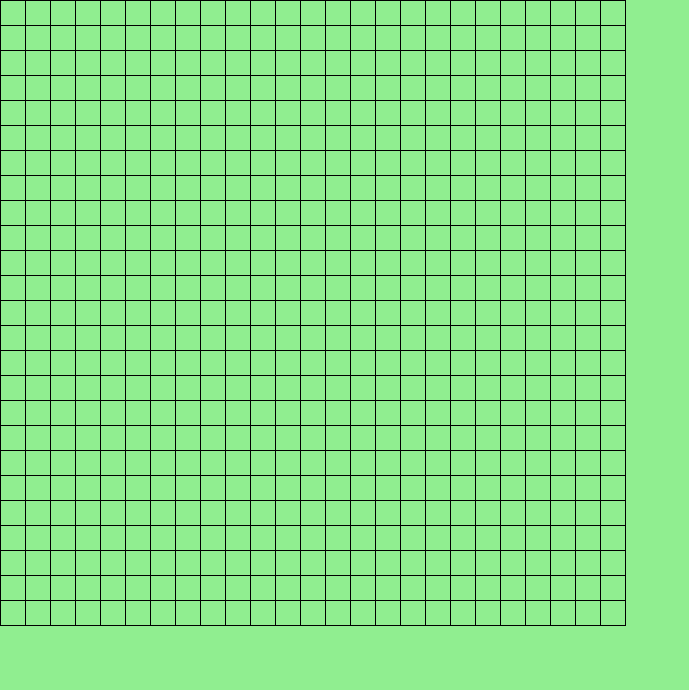
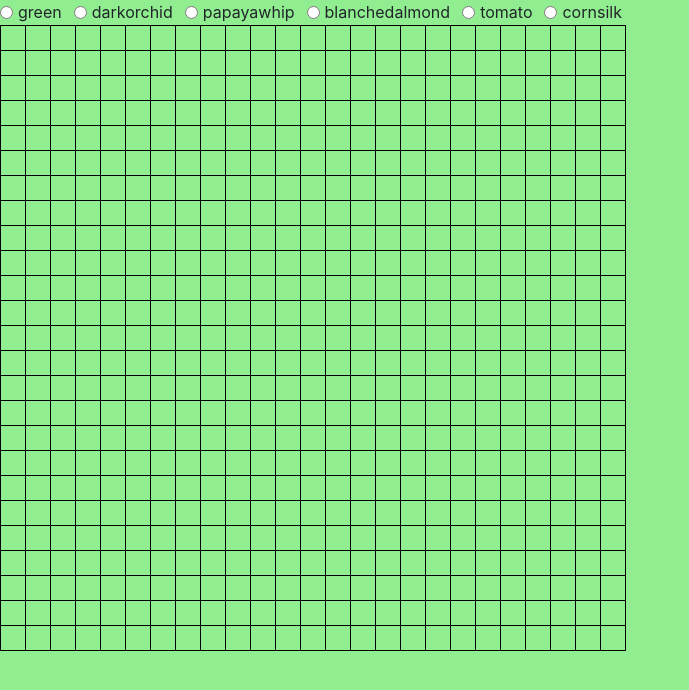
Before and after one commit to jthielman/pixel-art, a website built with webpack: page src/index.html in a window 1280 px wide. Shown: the whole page, without its empty margins (0-689 px from the left). Built offline with nearby package versions, Linux system fonts and the light colour scheme.

Commit message:
radio buttons

```diff
--- a/src/index.html
+++ b/src/index.html
@@ -7,6 +7,7 @@
   <title>Pixel Art</title>
 </head>
 <body>
+  <div id="color-picker"></div>
   <div id="grid"></div>
 
 </body>
--- /dev/null
+++ b/src/javascripts/components/paintbrush/paintbrush.js
@@ -0,0 +1,17 @@
+import utilities from '../../helpers/utilities';
+
+const colors = ['green', 'darkorchid', 'papayawhip', 'blanchedalmond', 'tomato', 'cornsilk'];
+
+const printColorPicker = () => {
+  let domString = '';
+  for (let i = 0; i < colors.length; i += 1) {
+    const color = colors[i];
+    domString += `<div class="form-check form-check-inline">
+    <input name="color" class="form-check-input color-choice" type="radio" id="${color}inlineCheckbox" value="${color}">
+    <label class="form-check-label" for="${color}inlineCheckbox">${color}</label>
+    </div>`;
+    utilities.printToDom('color-picker', domString);
+  }
+};
+
+export default { printColorPicker };
--- a/src/javascripts/main.js
+++ b/src/javascripts/main.js
@@ -1,9 +1,12 @@
 import 'bootstrap';
 import '../styles/main.scss';
 import grid from './components/grid/grid';
+import paintbrush from './components/paintbrush/paintbrush';
+
 
 const init = () => {
   grid.makeGrid();
+  paintbrush.printColorPicker();
 };
 
 init();
```
Also changed, not shown: src/javascripts/components/paintbrush/paintbrush.scss (added).
